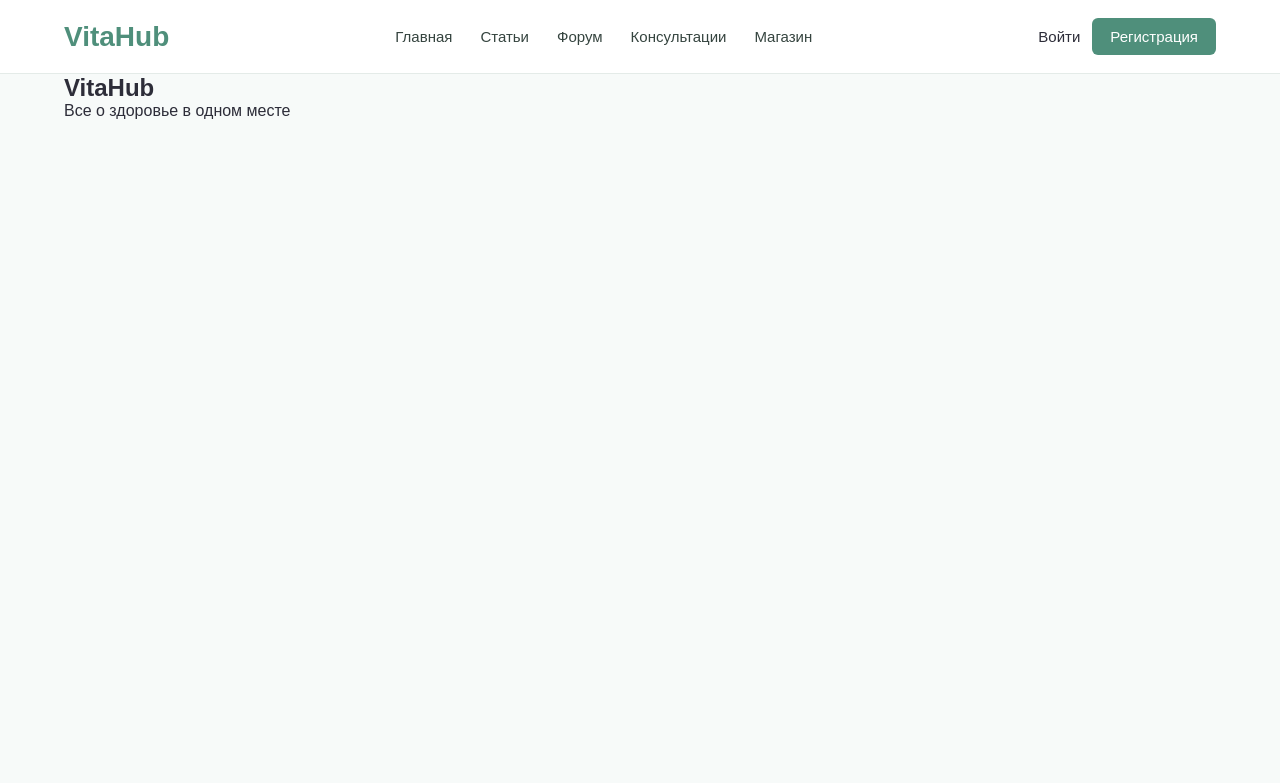
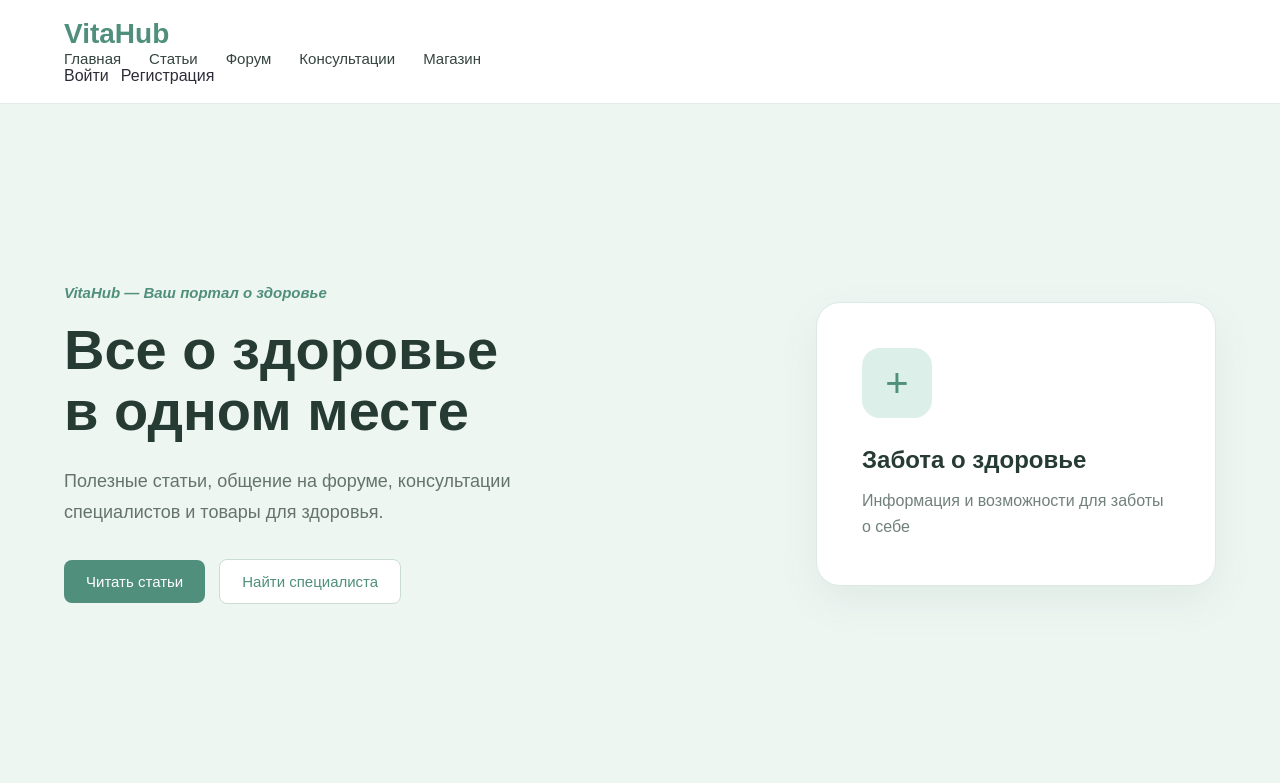
Before and after one commit to nvrndng/VitaHub, a Django app: page / in a window 1280 px wide. Shown: the top 783 px of the page. Run offline with Django 5.2, Linux system fonts and the light colour scheme.

Commit message:
Добавлены изменения в CSS главной страницы

```diff
--- a/vitahub/vita/static/vita/style.css
+++ b/vitahub/vita/static/vita/style.css
@@ -20,50 +20,6 @@ width: 90%;
 max-width: 1200px;
 margin: 0 auto;
 }
-
-.header .container {
-display: flex;
-align-items: center;
-justify-content: space-between;
-gap: 30px;
-}
-
-.logo a {
-font-size: 28px;
-font-weight: 700;
-color: #4f8f7b;
-}
-
-.nav {
-display: flex;
-gap: 25px;
-}
-
-.nav a {
-font-size: 16px;
-transition: 0.3s;
-}
-
-.nav a:hover {
-color: #4f8f7b;
-}
-
-.auth {
-display: flex;
-gap: 15px;
-}
-
-.auth a {
-font-size: 15px;
-}
-
-.auth a:last-child {
-background-color: #4f8f7b;
-color: white;
-padding: 10px 18px;
-border-radius: 6px;
-}
-
 
 .header {
 background-color: #ffffff;
@@ -115,6 +71,7 @@ font-size: 15px;
 color: #4f8f7b;
 }
 
+
 .auth_register {
 background-color: #4f8f7b;
 color: #ffffff;
@@ -127,3 +84,119 @@ transition: background-color 0.2s ease;
 .auth_register:hover {
 background-color: #3f7866;
 }
+
+
+
+.hero {
+padding: 90px 0;
+background-color: #eef6f2;
+}
+
+.hero_inner {
+display: flex;
+align-items: center;
+justify-content: space-between;
+gap: 60px;
+min-height: 500px;
+}
+
+.hero_content {
+max-width: 620px;
+}
+
+.hero_subtitle {
+margin-bottom: 18px;
+color: #4f8f7b;
+font-size: 15px;
+font-weight: 600;
+font-style: italic;
+}
+
+.hero h1 {
+margin-bottom: 24px;
+color: #263b34;
+font-size: 56px;
+line-height: 1.1;
+font-weight: 700;
+}
+
+.hero_text {
+max-width: 540px;
+margin-bottom: 32px;
+color: #64736e;
+font-size: 18px;
+line-height: 1.7;
+}
+
+.hero_buttons {
+display: flex;
+align-items: center;
+gap: 14px;
+}
+
+.button {
+display: inline-block;
+padding: 13px 22px;
+border-radius: 8px;
+font-size: 15px;
+font-weight: 600px;
+transition: 0.2s ease;
+}
+
+.button_one {
+background-color: #4f8f7b;
+color: #ffffff;
+}
+
+.button_one:hover {
+background-color: #3f7866;
+}
+
+.button_two {
+background-color: #ffffff;
+color:  #4f8f7b;
+border: 1px solid #cbdcd5;
+}
+
+.button_two:hover {
+background-color: #f8fbfa;
+}
+
+.hero_visual {
+width: 400px;
+min-width: 400px;
+}
+
+.hero_card {
+padding: 45px;
+background-color: #ffffff;
+border-radius: 24px;
+border: 1px solid #dce9e4;
+box-shadow: 0 15px 40px rgba(61, 99, 87, 0.08);
+}
+
+.hero_card-icon {
+display: flex;
+align-items: center;
+justify-content: center;
+width: 70px;
+height: 70px;
+margin-bottom: 28px;
+background-color: #dcefe8;
+border-radius: 18px;
+color: #4f8f7b;
+font-size: 40px;
+font-weight: 300px;
+}
+
+.hero_card h3 {
+margin-bottom: 14px;
+color: #263b34;
+font-size: 24px;
+}
+
+.hero_card p {
+color: #71807b;
+font-size: 16px;
+line-height: 1.6;
+}
--- a/vitahub/vita/templates/vita/home.html
+++ b/vitahub/vita/templates/vita/home.html
@@ -4,13 +4,36 @@
 <main>
 
   <section class="hero">
-    <div class="container">
+    <div class="container hero_inner">
+      <div class="hero_content">
+        <p class="hero_subtitle">VitaHub — Ваш портал о здоровье</p>
 
-      <h1>VitaHub</h1>
+        <h1>Все о здоровье<br>
+        в одном месте
+        </h1>
 
-      <p>
-        Все о здоровье в одном месте
-      </p>
+        <p class="hero_text">
+          Полезные статьи, общение на форуме, консультации специалистов и товары для здоровья.
+        </p>
+
+        <div class="hero_buttons">
+          <a href="" class="button button_one">Читать статьи</a>
+          <a href="" class="button button_two">Найти специалиста</a>
+        </div>
+
+      </div>
+
+      <div class="hero_visual">
+        <div class="hero_card">
+          <span class="hero_card-icon">+</span>
+          <h3>Забота о здоровье</h3>
+          <p>
+            Информация и возможности для заботы о себе
+          </p>
+
+        </div>
+
+      </div>
 
     </div>
 
```
